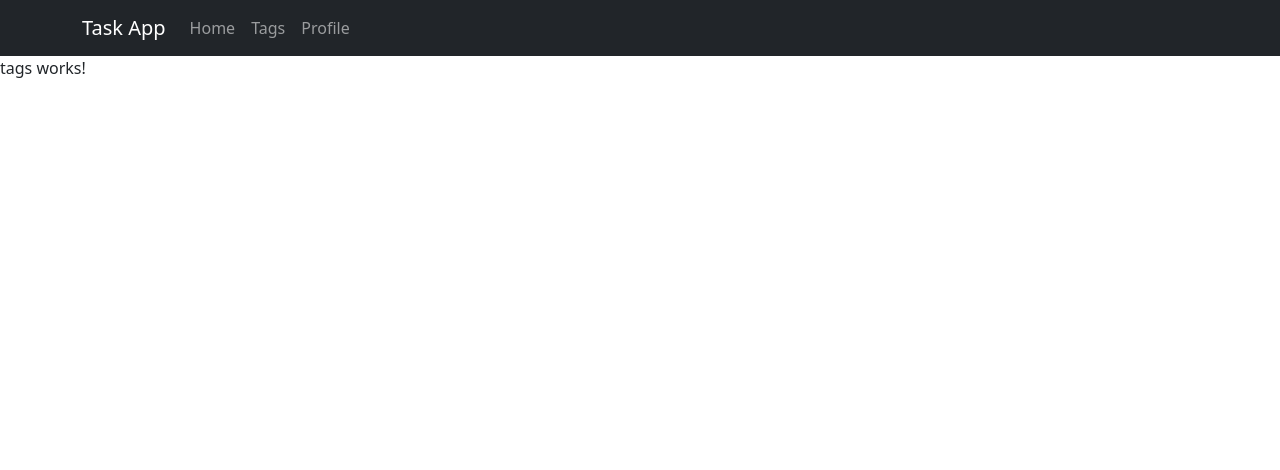
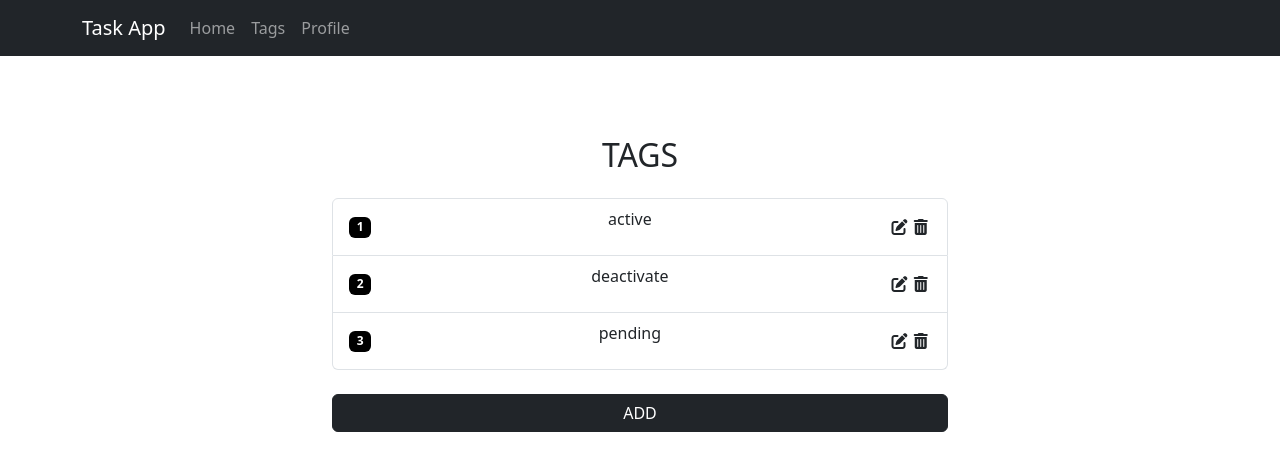
Before and after one commit to mustafainraza/TodoApp, an Angular app in the folder Frontend/: page /tags in a window 1280 px wide. Shown: the top 470 px of the page. Built offline with nearby package versions, Linux system fonts and the light colour scheme.

Commit message:
tags screen added

```diff
--- a/Frontend/src/app/home/todo-list/todo-selected-list-item/todo-selected-list-item.component.ts
+++ b/Frontend/src/app/home/todo-list/todo-selected-list-item/todo-selected-list-item.component.ts
@@ -22,7 +22,6 @@ export class TodoSelectedListItemComponent implements OnInit {
    }
 
   ngOnInit() {
-    console.log('hello');
     this.task = this.todoListService.getSelectedById(+this.taskId);
   }
 
--- a/Frontend/src/app/model/Tag.ts
+++ b/Frontend/src/app/model/Tag.ts
@@ -0,0 +1,4 @@
+export interface Tag {
+    id: number;
+    name: string;
+}
--- /dev/null
+++ b/Frontend/src/app/service/tag.service.ts
@@ -0,0 +1,32 @@
+import { Injectable } from '@angular/core';
+import { Tag } from '../model/Tag';
+import { Subject } from 'rxjs';
+
+@Injectable({
+  providedIn: 'root'
+})
+export class TagService {
+
+  constructor() { }
+
+  private _tags: Tag[] = [
+    { id: 1, name: 'active' },
+    { id: 2, name: 'deactivate' },
+    { id: 3, name: 'pending' }
+  ];
+
+  tagSubject = new Subject<Tag[]>();
+
+  public get tags(): Tag[] {
+    return this._tags;
+  }
+  public set tags(value: Tag[]) {
+    this._tags = value;
+  }
+
+  deleteTag(id: number) {
+     this._tags = this._tags.filter(tag => tag.id !== id)
+     this.tagSubject.next(this._tags);
+  }
+
+}
--- a/Frontend/src/app/tags/tags.component.css
+++ b/Frontend/src/app/tags/tags.component.css
@@ -0,0 +1,9 @@
+.container {
+    margin: 5rem auto;
+    width: 50%;
+}
+
+.icon {
+    margin: 0.20rem;
+    z-index: -1;
+  }
--- a/Frontend/src/app/tags/tags.component.html
+++ b/Frontend/src/app/tags/tags.component.html
@@ -1,3 +1,14 @@
-<p>
-  tags works!
-</p>
+<div class="container">
+  <h2 class="text-center mb-4">TAGS</h2>
+  <ul class="list-group">
+    <li class="list-group-item d-flex justify-content-between align-items-center" *ngFor="let tag of tags">
+      <span style="background-color: black;" class="badge badge-primary badge-pill"> {{ tag.id }} </span>
+      <p> {{ tag.name }} </p>
+      <div>
+        <i class="fas fa-edit icon"></i>
+        <i class="fas fa-trash-alt icon" (click)="deleteTag(tag.id)"></i>
+      </div>
+    </li>
+  </ul>
+  <button type="button" class="btn btn-dark mt-4 w-100" >ADD</button>
+</div>
--- a/Frontend/src/app/tags/tags.component.ts
+++ b/Frontend/src/app/tags/tags.component.ts
@@ -1,4 +1,7 @@
 import { Component, OnInit } from '@angular/core';
+import { Tag } from '../model/Tag';
+import { TagService } from '../service/tag.service';
+import { Subscription } from 'rxjs';
 
 @Component({
   selector: 'app-tags',
@@ -7,9 +10,19 @@ import { Component, OnInit } from '@angular/core';
 })
 export class TagsComponent implements OnInit {
 
-  constructor() { }
+  tags: Tag[] = [];
+  private tasksSubscription!: Subscription;
+
+  constructor(private tagService: TagService) { }
 
   ngOnInit() {
+    this.tags = this.tagService.tags;
+    this.tagService.tagSubject.subscribe(tags => this.tags = tags);
   }
 
+  deleteTag(id: number) {
+    this.tagService.deleteTag(+id);
+  }
+
+
 }
```
Also changed, not shown: 2 other files (tests, documents, lock files or other folders).
